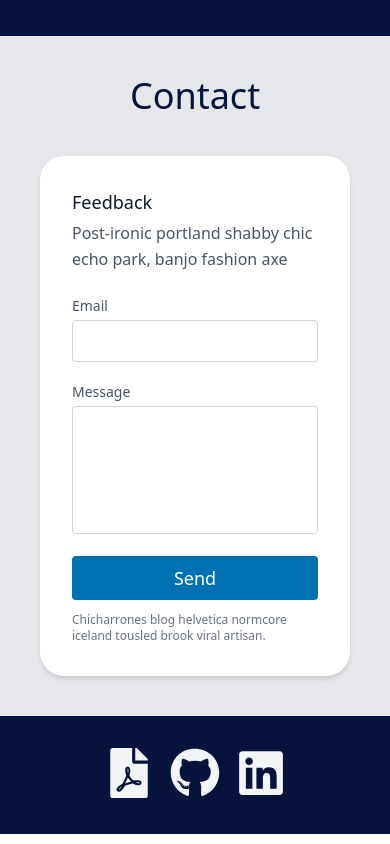
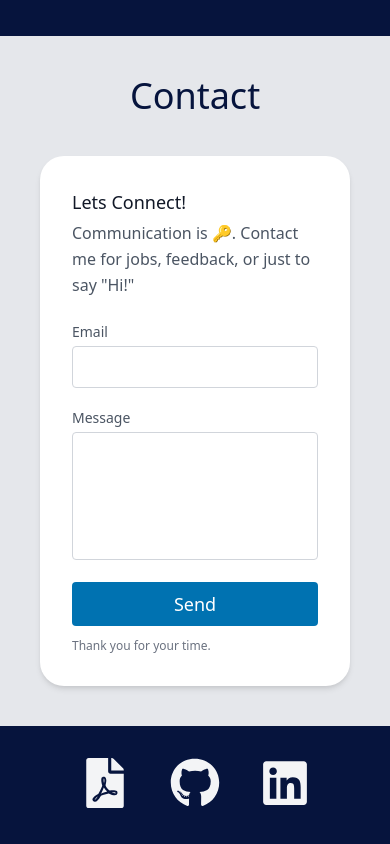
Before and after one commit to ifsilvar/Portfolio, a React (Create React App) app: page / in a window 390 px wide. Shown: the part 4179-5023 px from the top of the page. Built offline with nearby package versions, Linux system fonts and the light colour scheme.

Commit message:
removed placeholder text in contact card

```diff
--- a/src/components/About.js
+++ b/src/components/About.js
@@ -21,7 +21,7 @@ export default function About() {
                     <div className="mx-auto p-8 lg:mt-16 lg:mb-16">
                         <span className="text-2xl font-bold text-navy"><p className="text-center lg:text-justify">Ivan Flores Silvar</p></span>
                         <span className="block font-bold text-gray-800 text-md"><p className="font-bold text-center lg:text-justify">Electronics Engineer | Full Stack Developer | Software Tester</p></span>
-                        <p class="mt-2 text-gray-600">Skilled and self-driven bilingual professional with 7 years of engineering experience. Currently have a Bachelor's degree from Cal Poly, Pomona in electronics engineering (2013), earned Lean Six Sigma Green Belt Certificate (2019), and will be reveiving my full stack web develment certificate from the University of California, Irvine (2021). I am team player with a demonstrated ability in determining effective methods to ensure efficiency while meeting demanding deadlines. Very hands on, highly organized and a faster learner with strong communication skills. Experiened in end userstyle software testing and seeking new learning and growth opportunities as a software developer.</p>
+                        <p class="mt-2 text-gray-600">Skilled and self-driven bilingual professional with 7 years of engineering experience. Currently have a Bachelor's degree from Cal Poly, Pomona in electronics engineering (2013), earned Lean Six Sigma Green Belt Certificate (2019), and will be reveiving my full stack web develment certificate from the University of California, Irvine (2021). I am team player with a demonstrated ability in determining effective methods to ensure efficiency while meeting demanding deadlines. Very hands on, highly organized, and a fast learner with strong communication skills. Experiened in end userstyle software testing and seeking new learning and growth opportunities as a software developer.</p>
                     </div>
                 </div>
             </div>
--- a/src/components/Contact.js
+++ b/src/components/Contact.js
@@ -6,8 +6,8 @@ export default function Contact() {
             <div className="container mx-auto min-h-scree*">
                 <h1 className="text-bold text-4xl text-center text-navy">Contact</h1>
                 <div class="sm:w-5/6 lg:w-1/2 md:w-2/3 bg-white rounded-3xl p-8 flex flex-col mx-auto mt-10 shadow-md">
-                    <h2 class="text-gray-900 text-lg mb-1 font-medium title-font">Feedback</h2>
-                    <p class="leading-relaxed mb-5 text-gray-600">Post-ironic portland shabby chic echo park, banjo fashion axe</p>
+                    <h2 class="text-gray-900 text-lg mb-1 font-medium title-font">Lets Connect!</h2>
+                    <p class="leading-relaxed mb-5 text-gray-600">Communication is 🔑. Contact me for jobs, feedback, or just to say "Hi!"</p>
                     <div class="relative mb-4">
                         <label for="email" class="leading-7 text-sm text-gray-600">Email</label>
                         <input type="email" id="email" name="email" class="w-full bg-white rounded border border-gray-300 focus:border-indigo-500 focus:ring-2 focus:ring-indigo-200 text-base outline-none text-gray-700 py-1 px-3 leading-8 transition-colors duration-200 ease-in-out" />
@@ -17,7 +17,7 @@ export default function Contact() {
                         <textarea id="message" name="message" class="w-full bg-white rounded border border-gray-300 focus:border-indigo-500 focus:ring-2 focus:ring-indigo-200 h-32 text-base outline-none text-gray-700 py-1 px-3 resize-none leading-6 transition-colors duration-200 ease-in-out"></textarea>
                     </div>
                     <button class="text-white bg-linkedin-blue border-0 py-2 px-6 focus:outline-none hover:bg-navy rounded text-lg">Send</button>
-                    <p class="text-xs text-gray-500 mt-3">Chicharrones blog helvetica normcore iceland tousled brook viral artisan.</p>
+                    <p class="text-xs text-gray-500 mt-3">Thank you for your time.</p>
                 </div>
             </div>
         </div>
--- a/src/components/Footer.js
+++ b/src/components/Footer.js
@@ -8,13 +8,13 @@ export default function Footer() {
         <footer className="text-gray-600 body-font">
             <div className="container px-5 py-8 flex justify-center items-center mx-auto">
                 <a href="https://drive.google.com/file/d/1AHJzlgisu4rUuqo2CIeY4ZfZ6kvmmhGT/view?usp=sharing" className="text-gray-900">
-                    <FontAwesomeIcon className="text-gray-100 mx-2 md:mx-5" target="_blank" rel="noreferrer"  style={{ height: 50, width: 50 }} icon={faFilePdf} />
+                    <FontAwesomeIcon className="text-gray-100 mx-5" target="_blank" rel="noreferrer"  style={{ height: 50, width: 50 }} icon={faFilePdf} />
                 </a>
                 <a href="https://github.com/ifsilvar" className=" text-gray-900">
-                    <FontAwesomeIcon className="text-gray-100 mx-2 md:mx-5" target="_blank" rel="noreferrer" style={{ height: 50, width: 50 }} icon={faGithub} />
+                    <FontAwesomeIcon className="text-gray-100 mx-5" target="_blank" rel="noreferrer" style={{ height: 50, width: 50 }} icon={faGithub} />
                 </a>
                 <a href="https://www.linkedin.com/in/ivan-f-silvar/" className="text-gray-900">
-                    <FontAwesomeIcon className="text-gray-100 mx-2 md:mx-5" target="_blank" rel="noreferrer" style={{ height: 50, width: 50 }} icon={faLinkedin} />
+                    <FontAwesomeIcon className="text-gray-100 mx-5" target="_blank" rel="noreferrer" style={{ height: 50, width: 50 }} icon={faLinkedin} />
                 </a>
             </div>
         </footer>
```
